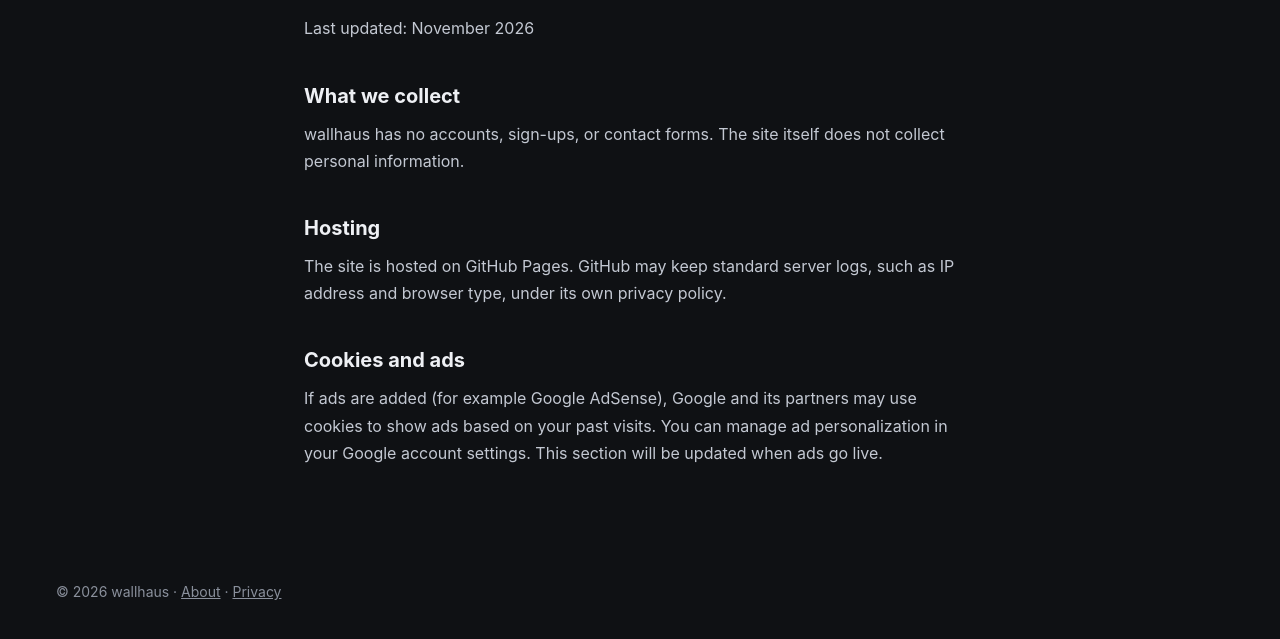
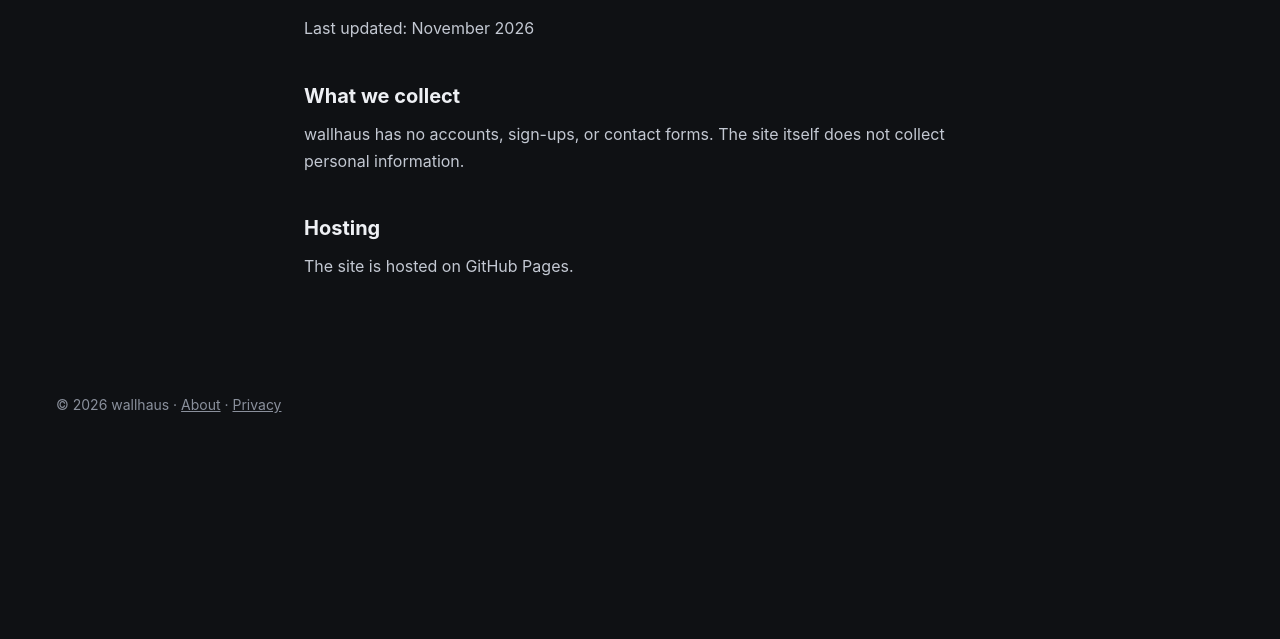
Before and after one commit to ghostpacket0x/wallhaus, a plain HTML site: page privacy.html in a window 1280 px wide. Shown: the part 231-870 px from the top of the page. After the commit the page ends 800 px from the top, so only its background shows below. Drawn offline with Linux system fonts and the light colour scheme.

Commit message:
Update privacy.html

```diff
--- a/privacy.html
+++ b/privacy.html
@@ -21,9 +21,7 @@
   <h2>What we collect</h2>
   <p>wallhaus has no accounts, sign-ups, or contact forms. The site itself does not collect personal information.</p>
   <h2>Hosting</h2>
-  <p>The site is hosted on GitHub Pages. GitHub may keep standard server logs, such as IP address and browser type, under its own privacy policy.</p>
-  <h2>Cookies and ads</h2>
-  <p>If ads are added (for example Google AdSense), Google and its partners may use cookies to show ads based on your past visits. You can manage ad personalization in your Google account settings. This section will be updated when ads go live.</p>
+  <p>The site is hosted on GitHub Pages.</p>
 </main>
 <footer>© 2026 wallhaus · <a href="about.html">About</a> · <a href="privacy.html">Privacy</a></footer>
 </body>
```
